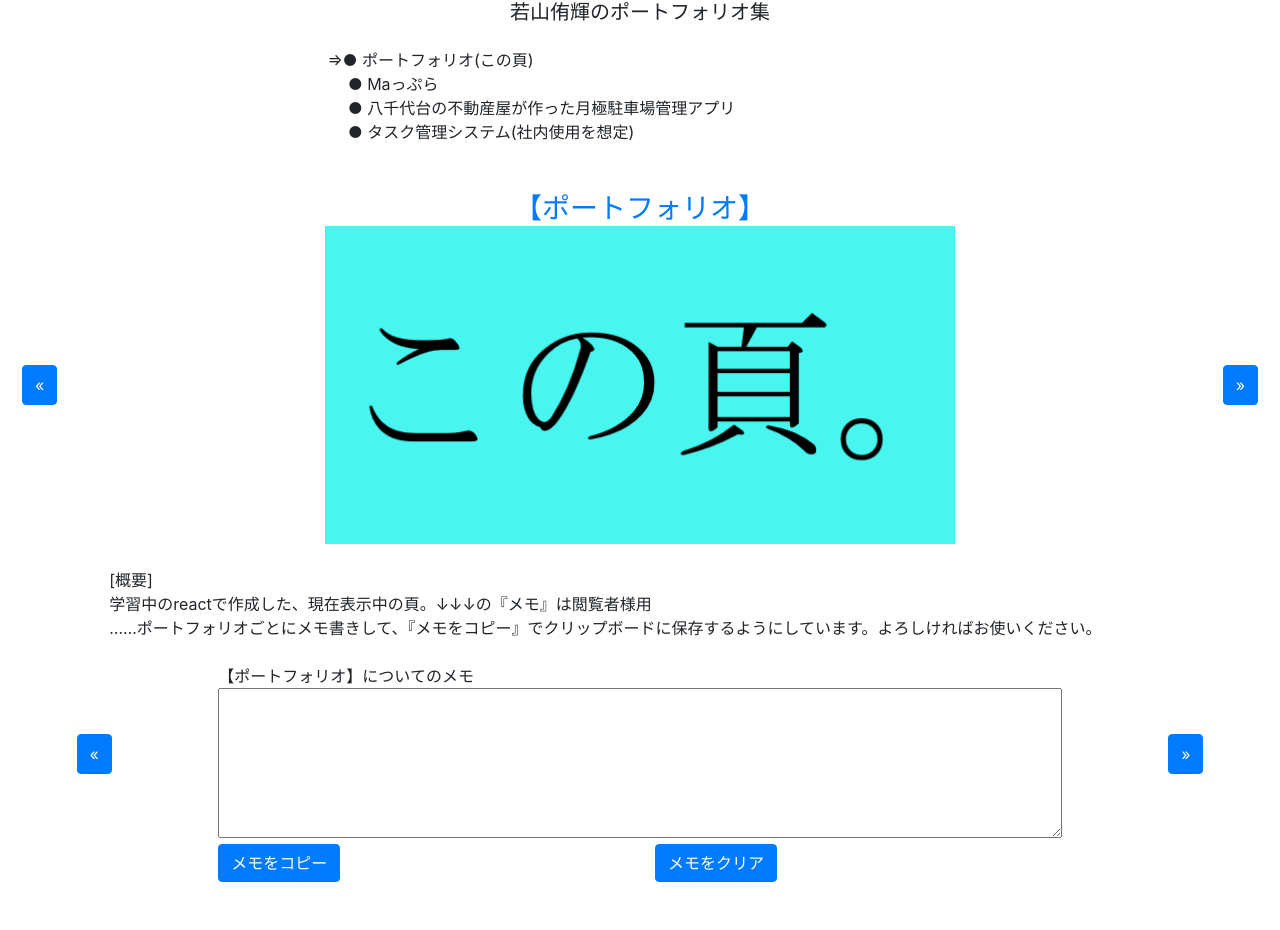
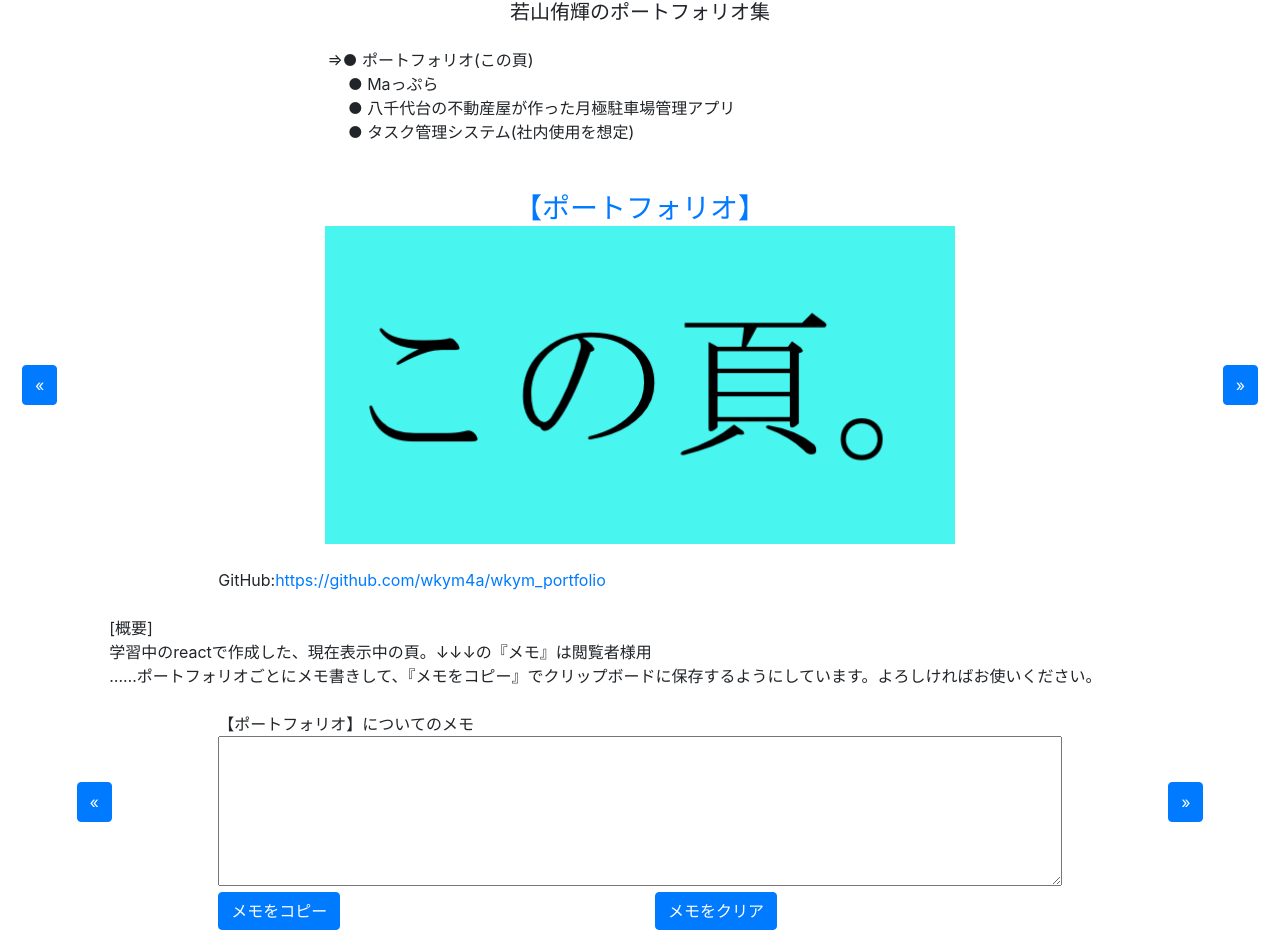
Before and after one commit to wkym4a/wkym_portfolio, a React (Create React App) app: page / in a window 1280 px wide. Before the commit the page ends 882 px from the top, so only its background shows below. Built offline with nearby package versions, Linux system fonts and the light colour scheme.

Commit message:
githubのurl表示を追加

```diff
--- a/src/portfolio/ContentForm.js
+++ b/src/portfolio/ContentForm.js
@@ -69,6 +69,7 @@ class ContentForm extends Component {
   render(){
     let port_name
     let url_info
+    let git_info
     let poto_info
     let summary
 
@@ -77,6 +78,7 @@ class ContentForm extends Component {
       case 0:
         port_name= 'ポートフォリオ';
         url_info= 'https://wkym-portfolio.herokuapp.com';
+        git_info= 'https://github.com/wkym4a/wkym_portfolio';
         poto_info = Icon1;
         summary = <span>学習中のreactで作成した、現在表示中の頁。↓↓↓の『メモ』は閲覧者様用
         <br></br>……ポートフォリオごとにメモ書きして、『メモをコピー』でクリップボードに保存するようにしています。よろしければお使いください。</span>
@@ -84,6 +86,7 @@ class ContentForm extends Component {
       case 1:
         port_name= 'Maっぷら';
         url_info= 'http://mappura.com';
+        git_info= 'https://github.com/wkym4a/mappura';
         poto_info = Icon2;
         summary = <span>2019年3月〜6月に通っていたプログラミングスクールの卒業制作アプリ──名前の由来は『WebのMapをぷらぷらする』。
         <br></br>自身や他ユーザーが登録した地点情報を集めて『プラン』にすることで、
@@ -93,6 +96,7 @@ class ContentForm extends Component {
       case 2:
         port_name= "八千代台の不動産屋が作った駐車場管理アプリ";
         url_info= "http://yachiyo-parking.herokuapp.com";
+        git_info= 'https://github.com/wkym4a/yachiyo-parking';
         poto_info = Icon3;
         summary = <span>就業中の不動産会社にて、月極駐車場の管理業務を効率化するために作成したアプリ。
                   <br></br>管理対象である駐車場の情報（料金、空き状態など）を更新すると、
@@ -101,6 +105,7 @@ class ContentForm extends Component {
       case 3:
         port_name= "タスク管理システム(社内使用を想定)";
         url_info= "https://safe-chamber-93891.herokuapp.com";
+        git_info= 'https://github.com/wkym4a/manyou_sama';
         poto_info = Icon4;
         summary = <span>当時通っていたプログラミングスクールの課題にて制作（「社員コード→001」「パスワード→password」でログイン可能です）。
         <br></br>・メールアドレスではなく社員コードでのログイン
@@ -129,6 +134,16 @@ class ContentForm extends Component {
             </Col>
             <Col xs={12} md={1} className="move-btn">
               <Button onClick={this.doNext} className="move-btn-size">»</Button>
+            </Col>
+          </Row>
+          <br></br>
+          <Row>
+            <Col xs={1} md={2} className="move-btn">
+            </Col>
+            <Col xs={10} md={8}>
+              <div >GitHub:<a href={git_info} target="_blank" rel="noopener noreferrer">{git_info}</a></div>
+            </Col>
+            <Col xs={11} md={2} className="move-btn">
             </Col>
           </Row>
           <br></br>
```
